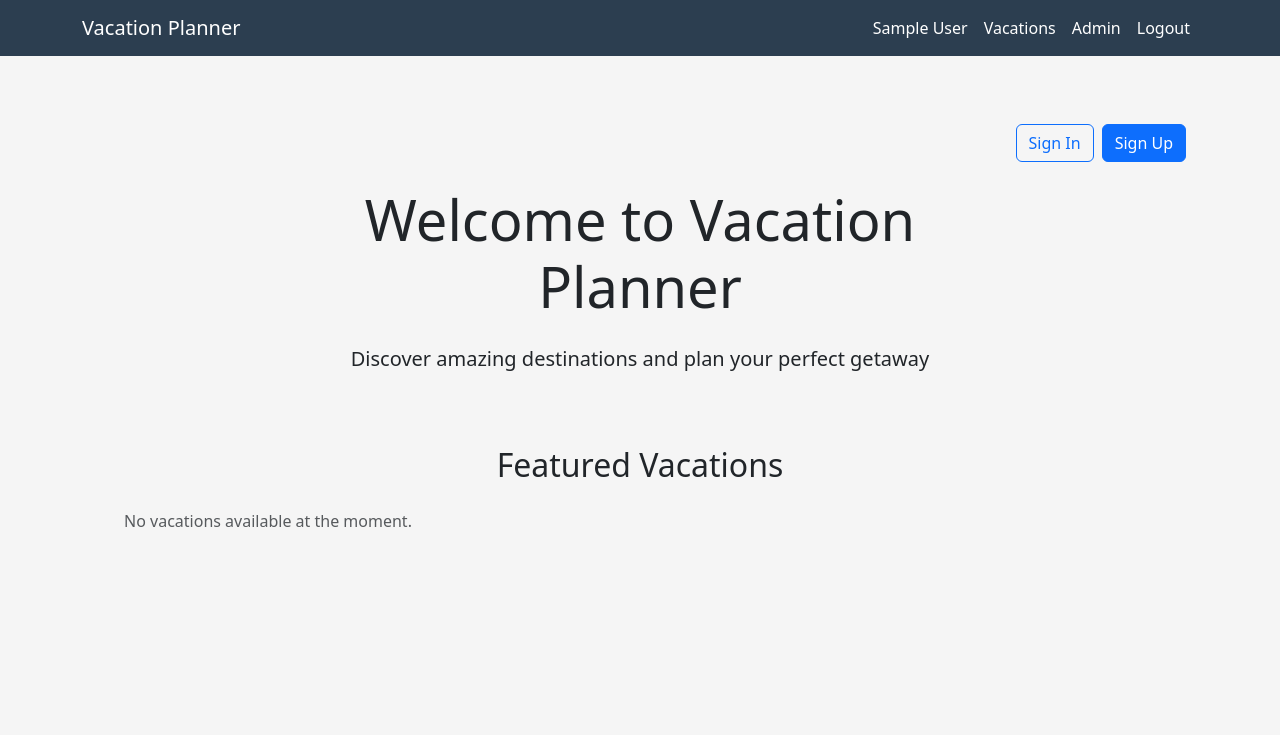
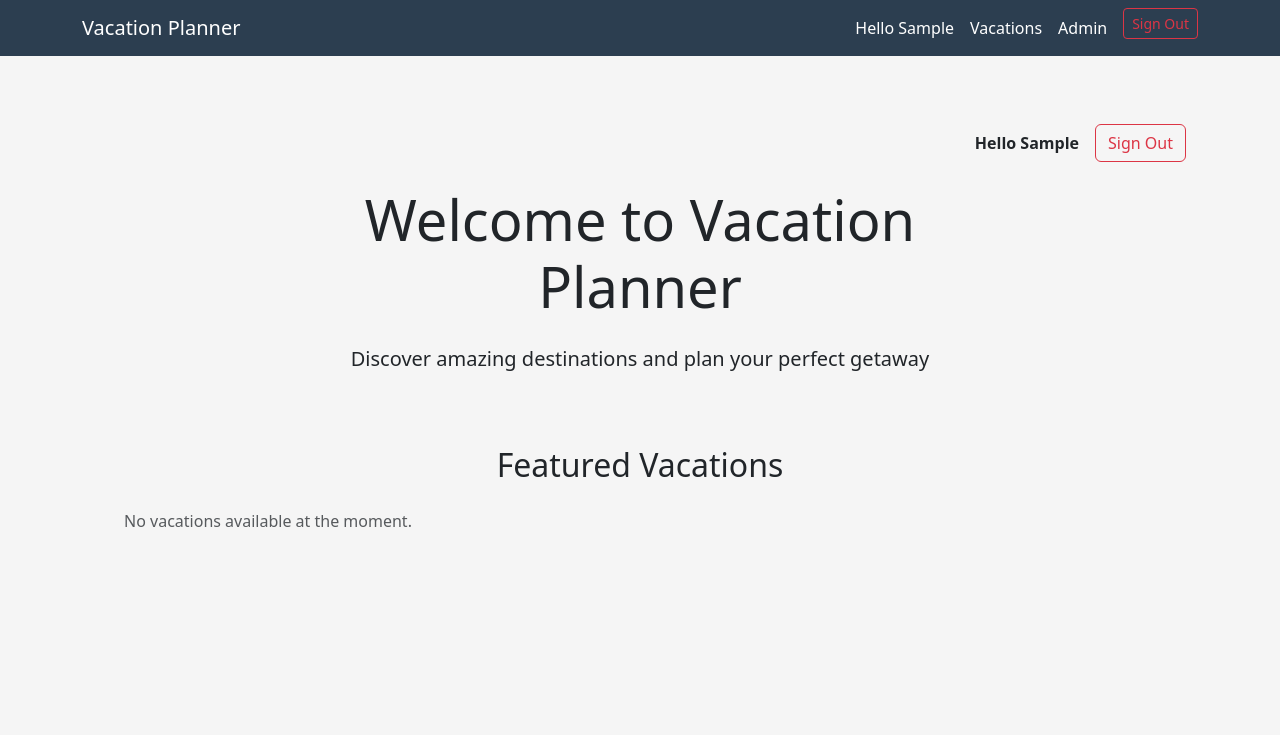
Before and after one commit to AlexeyKoz/jb_vacation_django, a Django app: page / in a window 1280 px wide. Shown: the top 735 px of the page. Run offline with Django 5.2, Linux system fonts and the light colour scheme; the visitor is signed in with stand-in values (Sample User, id 1); data that the repository does not hold is empty; some libraries are stand-ins or nearby versions.

Commit message:
bugs_fixed

```diff
--- a/templates/base.html
+++ b/templates/base.html
@@ -53,7 +53,7 @@
                 <ul class="navbar-nav ms-auto">
                     {% if user.is_authenticated %}
                     <li class="nav-item">
-                        <span class="nav-link">{{ user.get_full_name }}</span>
+                        <span class="nav-link">Hello {{ user.first_name|default:user.email }}</span>
                     </li>
                     <li class="nav-item">
                         <a class="nav-link" href="{% url 'vacations:vacation_list' %}">Vacations</a>
@@ -64,14 +64,17 @@
                     </li>
                     {% endif %}
                     <li class="nav-item">
-                        <a class="nav-link" href="{% url 'account_logout' %}">Logout</a>
+                        <form method="post" action="{% url 'accounts:logout' %}" style="display:inline;">
+                            {% csrf_token %}
+                            <button type="submit" class="btn btn-outline-danger btn-sm ms-2">Sign Out</button>
+                        </form>
                     </li>
                     {% else %}
                     <li class="nav-item">
-                        <a class="nav-link" href="{% url 'account_login' %}">Login</a>
+                        <a class="btn btn-outline-primary btn-sm me-2" href="{% url 'accounts:login' %}">Sign In</a>
                     </li>
                     <li class="nav-item">
-                        <a class="nav-link" href="{% url 'account_signup' %}">Register</a>
+                        <a class="btn btn-primary btn-sm" href="{% url 'accounts:signup' %}">Sign Up</a>
                     </li>
                     {% endif %}
                 </ul>
--- a/templates/core/home.html
+++ b/templates/core/home.html
@@ -6,8 +6,35 @@
 {% block content %}
 <div class="container py-5">
     <div class="d-flex justify-content-end mb-4">
+        {% if user.is_authenticated %}
+        <span class="align-self-center fw-bold me-3">Hello {{ user.first_name|default:user.email }}</span>
+        <button type="button" class="btn btn-outline-danger" data-bs-toggle="modal" data-bs-target="#logoutModal">Sign
+            Out</button>
+        <!-- Logout Modal -->
+        <div class="modal fade" id="logoutModal" tabindex="-1" aria-labelledby="logoutModalLabel" aria-hidden="true">
+            <div class="modal-dialog modal-dialog-centered">
+                <div class="modal-content">
+                    <div class="modal-header">
+                        <h5 class="modal-title" id="logoutModalLabel">Confirm Logout</h5>
+                        <button type="button" class="btn-close" data-bs-dismiss="modal" aria-label="Close"></button>
+                    </div>
+                    <div class="modal-body">
+                        Are you sure you want to log out?
+                    </div>
+                    <div class="modal-footer">
+                        <button type="button" class="btn btn-secondary" data-bs-dismiss="modal">Cancel</button>
+                        <form method="post" action="{% url 'accounts:logout' %}">
+                            {% csrf_token %}
+                            <button type="submit" class="btn btn-danger">Log Out</button>
+                        </form>
+                    </div>
+                </div>
+            </div>
+        </div>
+        {% else %}
         <a href="{% url 'accounts:login' %}" class="btn btn-outline-primary me-2">Sign In</a>
         <a href="{% url 'accounts:signup' %}" class="btn btn-primary">Sign Up</a>
+        {% endif %}
     </div>
     <!-- Hero Section -->
     <div class="row mb-5">
@@ -75,9 +102,11 @@
 
 {% block extra_css %}
 <link rel="stylesheet" href="https://cdn.jsdelivr.net/npm/bootstrap-icons@1.7.2/font/bootstrap-icons.css">
+<link href="https://cdn.jsdelivr.net/npm/bootstrap@5.3.0/dist/css/bootstrap.min.css" rel="stylesheet">
 {% endblock %}
 
 {% block extra_js %}
+<script src="https://cdn.jsdelivr.net/npm/bootstrap@5.3.0/dist/js/bootstrap.bundle.min.js"></script>
 <script>
     function getCookie(name) {
         let cookieValue = null;
--- a/templates/vacations/vacation_detail.html
+++ b/templates/vacations/vacation_detail.html
@@ -74,10 +74,6 @@
                 </a>
                 {% endif %}
             </div>
-
-            <a href="{% url 'vacations:vacation_list' %}" class="btn btn-outline-secondary">
-                <i class="bi bi-arrow-left me-2"></i>Back to Vacations
-            </a>
         </div>
     </div>
 </div>
```
Also changed, not shown: templates/account/logout.html (added, +12 -0 lines), templates/vacations/vacation_confirm_delete.html (added, +17 -0 lines).
